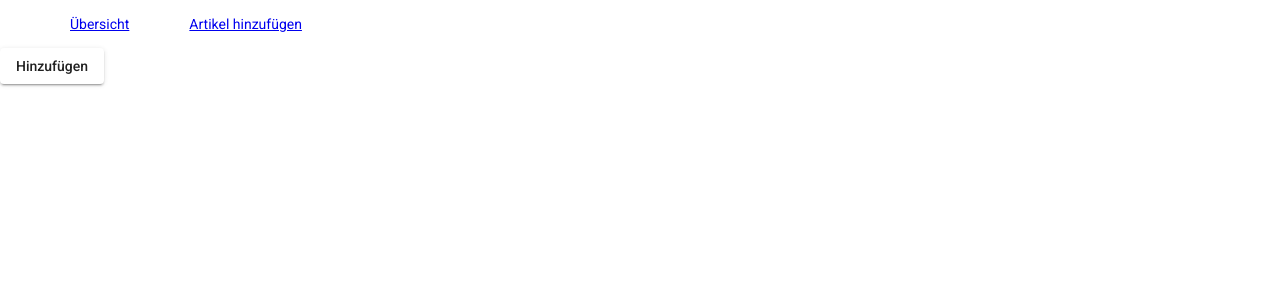
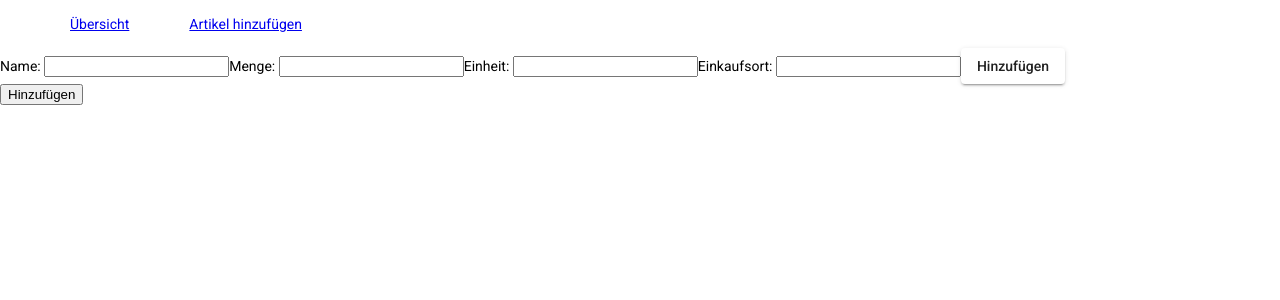
Before and after one commit to LindaSchxfer/PWA-Projekt, an Angular app in the folder shop-the-top/: page /hinzufuegen in a window 1280 px wide. Shown: the top 300 px of the page. Built offline with nearby package versions, Linux system fonts and the light colour scheme.

Commit message:
Formularfelder hinzugefügt

```diff
--- a/shop-the-top/src/app/hinzufuegen/hinzufuegen.component.html
+++ b/shop-the-top/src/app/hinzufuegen/hinzufuegen.component.html
@@ -1,11 +1,14 @@
-<!--<p>TEst</p>
-
 <form (ngSubmit)="add(productnameInput.value, quantityInput.value, placeInput.value, unitInput.value)">
+    <label for="name">Name: </label>
     <input type="text" id="name" class="form-control" name="name" #productnameInput required />
-    <input type="number" step="0.01" #quantityInput required>
-    <input type="select" #unitInput>
-    <input type="select" #placeInput required>
+    <label for="menge">Menge: </label>
+    <input type="number" id="menge" step="0.01" #quantityInput required/>
+    <label for="einheit">Einheit: </label>
+    <input type="select" id="einheit" #unitInput/>
+    <label for="ort">Einkaufsort: </label>
+    <input type="select" id="ort" #placeInput required/>
     <button mat-raised-button type="submit">Hinzufügen</button>
 </form>
--->
-<button mat-raised-button>Hinzufügen</button>
+
+
+<button (click)="add(productnameInput.value, quantityInput.value, placeInput.value, unitInput.value)">Hinzufügen</button>
--- a/shop-the-top/src/app/hinzufuegen/hinzufuegen.component.ts
+++ b/shop-the-top/src/app/hinzufuegen/hinzufuegen.component.ts
@@ -14,25 +14,25 @@ export class HinzufuegenComponent implements OnInit {
   constructor(private shoppingItemService: ShoppingItemService) { }
 
   ngOnInit(): void {
-    this.loadTodos();
+    this.loadItems();
   }
 
-  async add(productname: string, quantity: number, place: string, unit: string) {
+  async add(productname: string, quantity: string, place: string, unit: string) {
     await this.shoppingItemService.add(productname, quantity, place, unit);
-    await this.loadTodos();
+    await this.loadItems();
   }
 
   /*async sync() {
     await this.shoppingItemService.sync();
-    await this.loadTodos();
+    await this.loadItems();
   }
 
   async toggleDone(todo: Todo) {
     await this.shoppingItemService.toggleDone(todo);
-    await this.loadTodos();
+    await this.loadItems();
   }*/
 
-  async loadTodos() {
+  async loadItems() {
     this.shoppingItems = await this.shoppingItemService.getAll();
   }
 
--- a/shop-the-top/src/app/shopping-item.service.ts
+++ b/shop-the-top/src/app/shopping-item.service.ts
@@ -17,7 +17,7 @@ shoppingItems!: Dexie.Table<ShoppingItem, string>;
     super('ShoppingItemDB');
 
     this.version(1).stores({
-      shoppingItems: 'id'
+      shoppingItems: '++id'
     });
   }
 
@@ -25,7 +25,8 @@ shoppingItems!: Dexie.Table<ShoppingItem, string>;
     return this.shoppingItems.toArray();
   }
 
-  add(productname: string, quantity: number, place: string, unit: string) {
+  add(productname: string, quantity: string, place: string, unit: string) {
+    console.log("Item added");
     return this.shoppingItems.add({productname, quantity, place, unit, id: v4(), done: false});
   }
 
--- a/shop-the-top/src/app/shopping-item.ts
+++ b/shop-the-top/src/app/shopping-item.ts
@@ -1,7 +1,7 @@
 export interface ShoppingItem {
     id: string;
     productname: string;
-    quantity: number;
+    quantity: string;
     unit: string;
     place: string;
     done: boolean;
```
